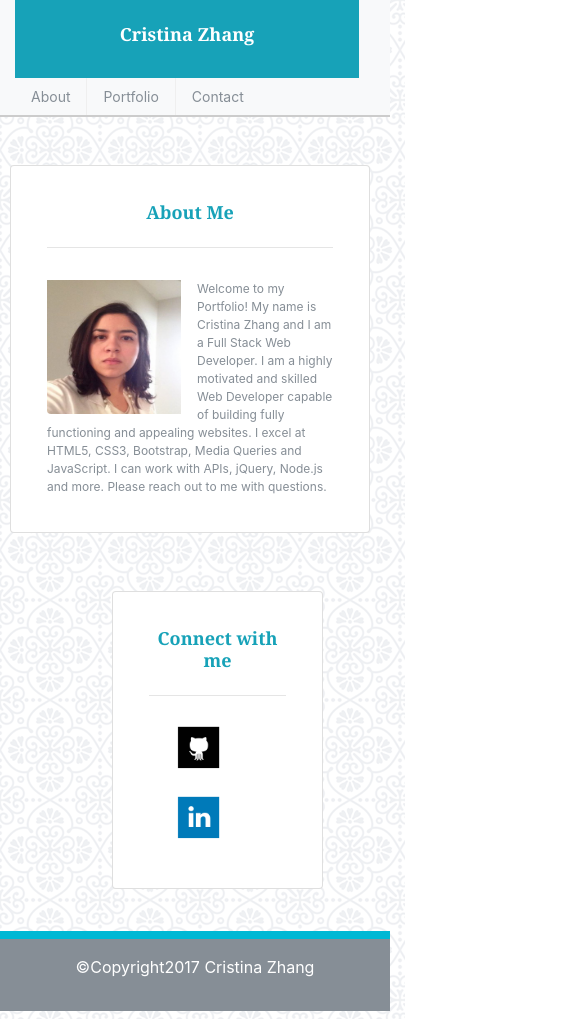
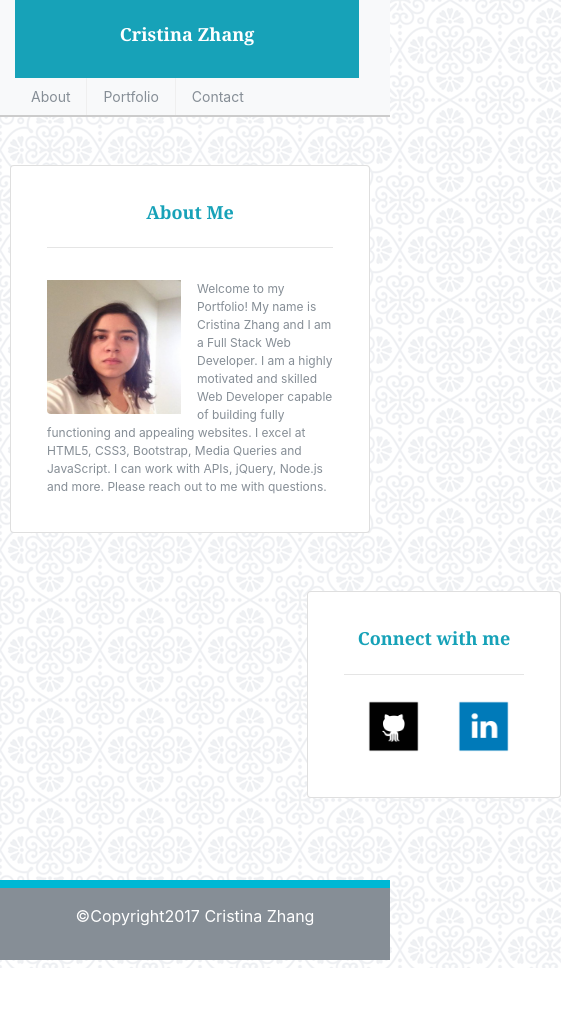
Before and after one commit to rami0141/Bootstrap-Portfolio, a plain HTML site: page index.html in a window 390 px wide. Shown: the whole page, 561 px wide, since content can reach past the window. After the commit the page ends 968 px from the top, so only its background shows below. Drawn offline with nearby package versions, Linux system fonts and the light colour scheme.

Commit message:
media queries

```diff
--- a/css/style.css
+++ b/css/style.css
@@ -42,7 +42,9 @@ h3 {
 }
 
 .sidebar {
-	width: 20rem;
+	width: 18rem;
+	float:left;
+	margin-bottom: 40px;
 }
 
 .me {
@@ -56,9 +58,10 @@ h3 {
 }
 
 .icons {
-	width: 100px;
+	width: 90px;
 	height: 90px;
-	padding: 12px;
+	padding: 8px;
+	margin-left: 10px;
 	align-items: center;
 }
 
@@ -97,9 +100,9 @@ nav {
 }
 
 .sidebar {
-	float: right;
+	float: left;
 	margin-top: -40px;
-	margin-left: 0px;
+	margin-left: 5px;
 	margin-right: 50px;
 	margin-bottom:40px;
 
@@ -152,9 +155,9 @@ nav {
 }
 
 .sidebar {
-	float: right;
+	float: left;
 	margin-top: -40px;
-	margin-left: -25px;
+	margin-left: 15px;
 	margin-right: 50px;
 	margin-bottom:40px;
 
@@ -232,7 +235,7 @@ footer {
 	margin-top: -40px;
 	margin-bottom:40px;
 	padding: 2px;
-	margin-left: 95px;
+	margin-left: 145px;
 
 }
 
--- a/index.html
+++ b/index.html
@@ -57,10 +57,11 @@
 
 
 
+
 <!--SIDECAR-->
   <section class="sidebar">
       <div class="col-md-4">
-        <div class="card mt-5 p-3">
+        <div class="card sidebar mt-5 p-3">
           <div class="card-body">
             <h4 class="title card-title text-info pb-2 font-weight-bold">Connect with me</h4>
             <hr>
@@ -73,7 +74,6 @@
       </section>
     </div>
   </div>
-
 
 
 
```
Also changed, not shown: contact.html (+3 -1 lines), portfolio.html (+1 -1 lines).
